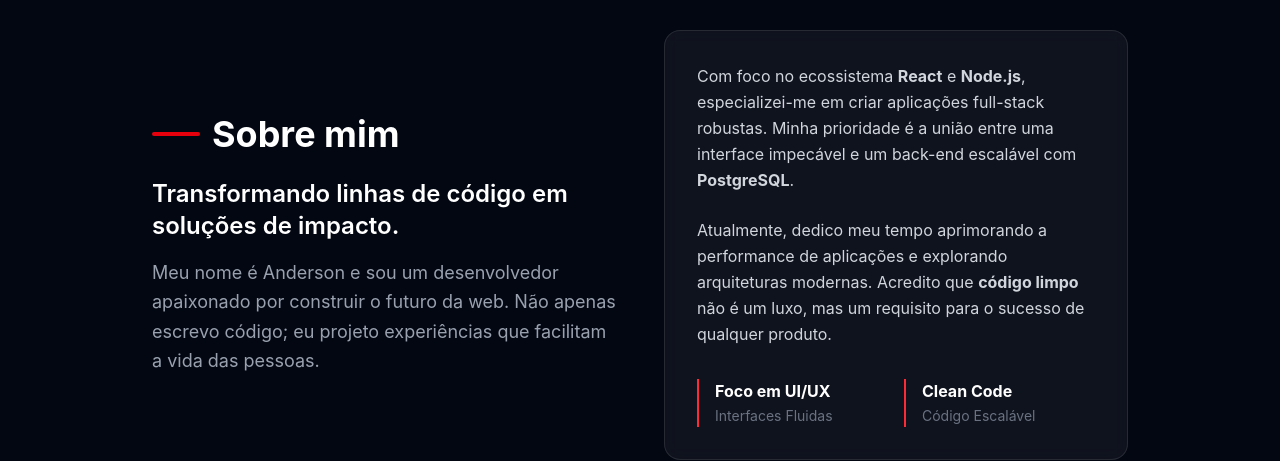
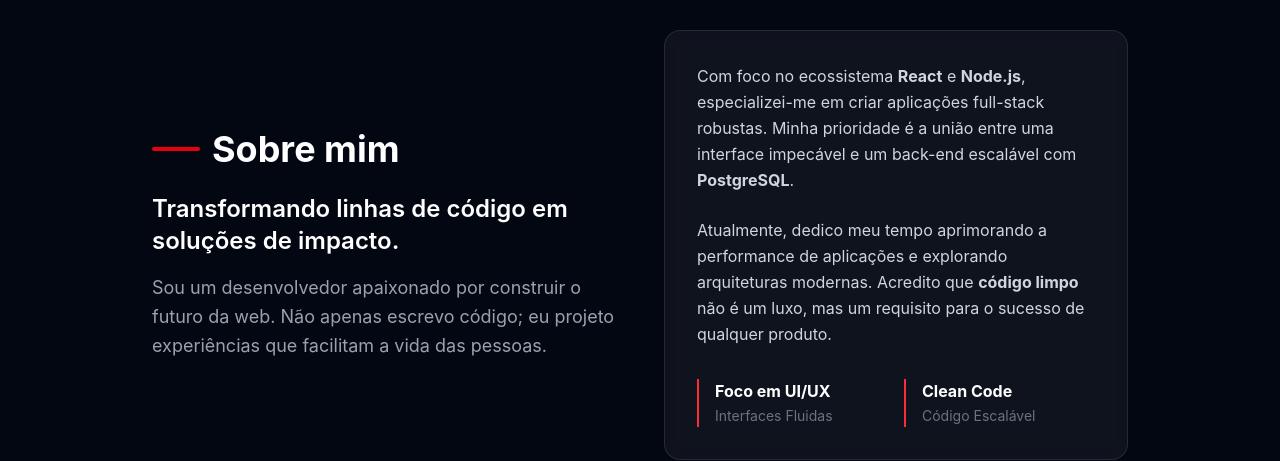
Before and after one commit to Anderson4322/Portifolio, a React (Vite) app: page / in a window 1280 px wide. Shown: the part 840-1301 px from the top of the page. Built offline with nearby package versions, Linux system fonts and the light colour scheme.

Commit message:
Update from About

```diff
--- a/src/components/About/About.jsx
+++ b/src/components/About/About.jsx
@@ -6,14 +6,14 @@ export default function About() {
         {/* Lado Esquerdo: Título e Destaque */}
         <div>
           <h2 className="text-4xl font-bold mb-6 flex items-center gap-3">
-            <span className="w-12 h-1 bg-red-600 rounded-full"></span>
+            <div className="w-12 h-1 bg-red-600 rounded-full"></div>
             Sobre mim
           </h2>
           <h3 className="text-2xl font-semibold text-white mb-4">
             Transformando linhas de código em soluções de impacto.
           </h3>
           <p className="text-gray-400 text-lg leading-relaxed">
-            Meu nome é Anderson e sou um desenvolvedor apaixonado por construir o futuro da web.
+           Sou um desenvolvedor apaixonado por construir o futuro da web.
             Não apenas escrevo código; eu projeto experiências que facilitam a vida das pessoas.
           </p>
         </div>
```
